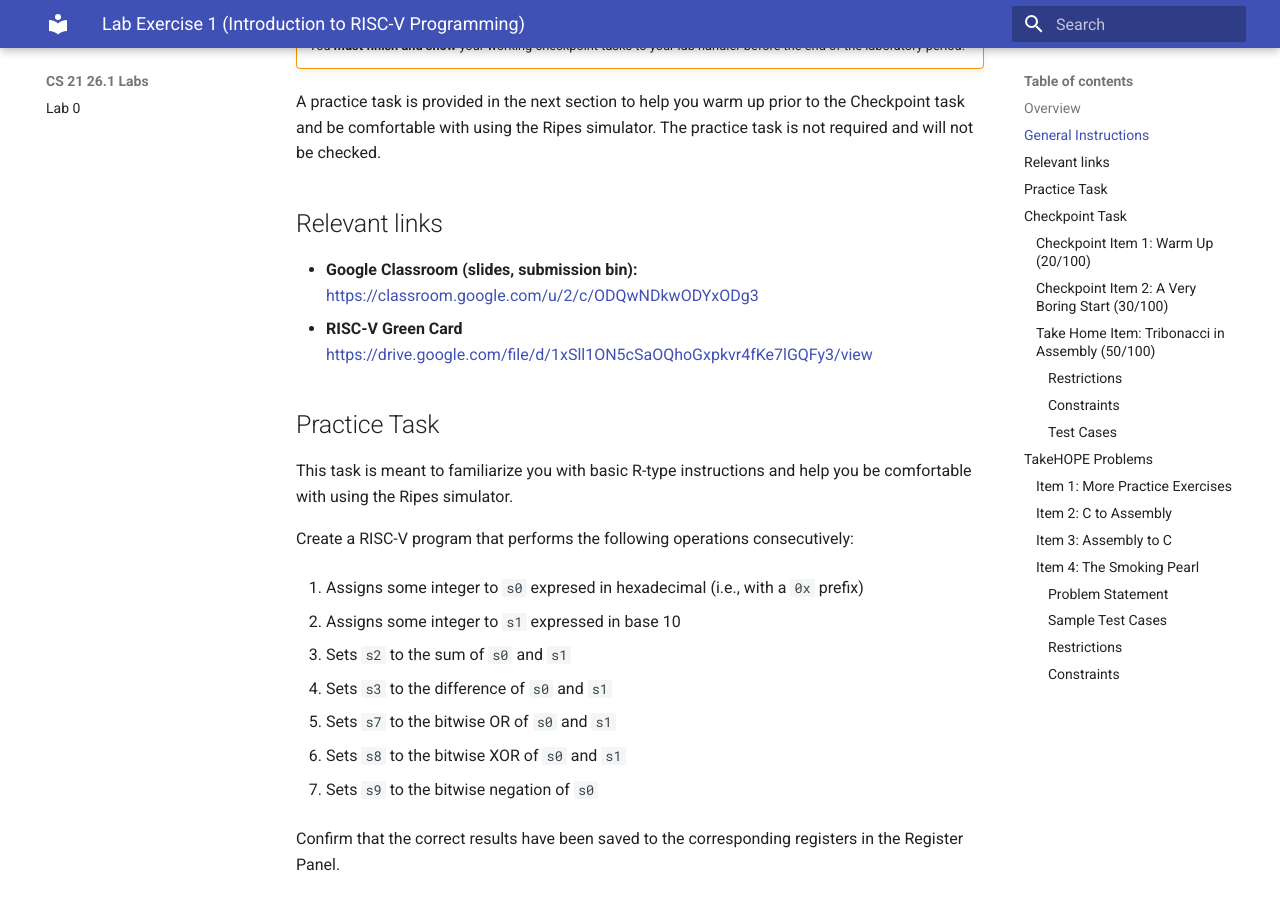
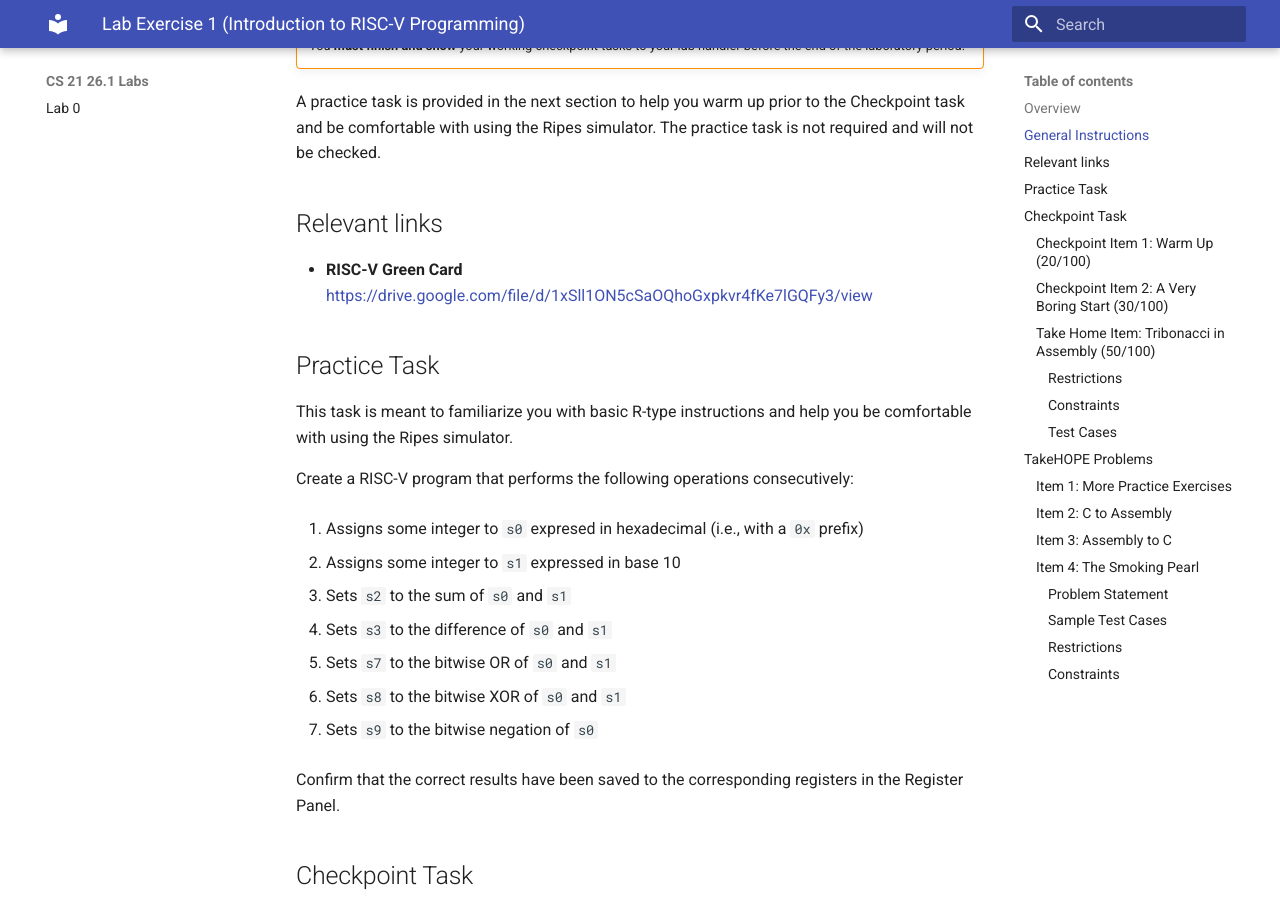
Before and after one commit to Jozelle97/cs21-26-27-labs, an MkDocs documentation site: the page built from docs/lab1.md, in a window 1280 px wide and 900 px high, scrolled down 771 px. Built offline with MkDocs 1.6.1 and Material for MkDocs 9.7.7, drawn with Linux system fonts in a browser that asks for light colours; nearby versions of some CDN libraries; library files that are not in the unit come from our copies.

Commit message:
Update specs

```diff
--- a/docs/lab1.md
+++ b/docs/lab1.md
@@ -22,7 +22,6 @@ A practice task is provided in the next section to help you warm up prior to the
 
 ## Relevant links
 
-- **Google Classroom (slides, submission bin):** [https://classroom.google.com/u/2/c/ODQwNDkwODYxODg3](https://classroom.google.com/u/2/c/ODQwNDkwODYxODg3)
 - **RISC-V Green Card** [https://drive.google.com/file/d/1xSll1ON5cSaOQhoGxpkvr4fKe7lGQFy3/view](https://drive.google.com/file/d/1xSll1ON5cSaOQhoGxpkvr4fKe7lGQFy3/view)
 
 ## Practice Task
```
Also changed, not shown: site/404.html, site/about/index.html, site/index.html, site/lab0/index.html, site/lab1/index.html, site/search/search_index.json.
